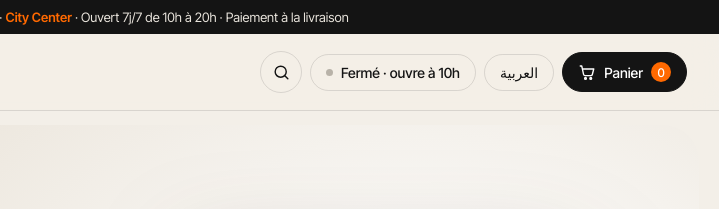
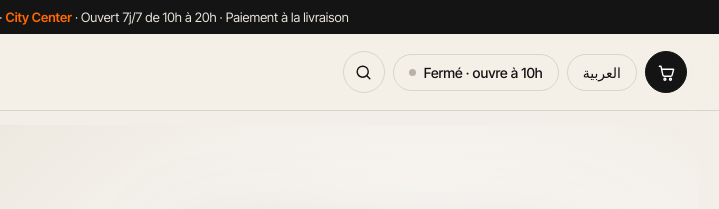
Before and after one commit to aminemkhantar-netizen/mi-housse-tech, a plain HTML site: page index.html in a window 1280 px wide. Shown: the top 209 px of the page, 561-1280 px from the left. Drawn offline with Linux system fonts and the light colour scheme.

Commit message:
En-tête : le panier n'affiche plus que son icône
Le bouton « Panier » devient une simple icône. Le nombre d'articles
s'affiche en petite pastille orange sur l'icône, seulement quand le
panier n'est pas vide.

Co-Authored-By: Claude Opus 5.5 <noreply@anthropic.com>
Claude-Session: https://claude.ai/code/session_01DXeVFx66d3KybMXMHkL9Tb

```diff
--- a/index.html
+++ b/index.html
@@ -65,6 +65,10 @@ button { font: inherit; color: inherit; cursor: pointer; }
 .pill.dark:hover { background: var(--accent); border-color: var(--accent); }
 .count { min-width: 20px; height: 20px; border-radius: 999px; background: var(--accent); color: #fff; font-size: 12px; display: inline-grid; place-items: center; padding: 0 6px; }
 .count.bump { animation: bump .45s; }
+.cart-btn { position: relative; overflow: visible; }
+.cart-btn .count { position: absolute; top: -4px; right: -4px; min-width: 20px; height: 20px; font-size: 11px; line-height: 1; padding: 0 4px; border: 2px solid var(--paper); box-sizing: border-box; }
+.count[hidden] { display: none; }
+html[lang="ar"] .cart-btn .count { right: auto; left: -5px; }
 @keyframes bump { 40% { transform: scale(1.4); } }
 .dot { width: 7px; height: 7px; border-radius: 50%; background: #b8b2a8; }
 .open .dot { background: #2fbf71; box-shadow: 0 0 0 4px rgba(47,191,113,.18); }
@@ -354,7 +358,7 @@ html[lang="ar"] .arr { transform: scaleX(-1); }
       <button class="pill icon-btn" id="searchBtn" type="button" aria-label="Rechercher un produit" aria-expanded="false" aria-controls="q"><svg class="ico" viewBox="0 0 24 24"><circle cx="11" cy="11" r="7"/><path d="m20 20-3.5-3.5"/></svg></button>
       <span class="pill" id="status"><span class="dot"></span><span id="status-t">Ouvert 7j/7 · 10h–20h</span></span>
       <button class="pill" id="langBtn" type="button" lang="ar">العربية</button>
-      <button class="pill dark" id="cartBtn" type="button"><svg class="ico" viewBox="0 0 24 24"><path d="M3 4h2l2.4 11.2a2 2 0 0 0 2 1.6h7.7a2 2 0 0 0 2-1.5L21 8H6"/><circle cx="10" cy="20.5" r="1.2"/><circle cx="17" cy="20.5" r="1.2"/></svg><span>Panier</span><span class="count" id="cartCount">0</span></button>
+      <button class="pill dark icon-btn cart-btn" id="cartBtn" type="button" aria-label="Panier" title="Panier"><svg class="ico" viewBox="0 0 24 24"><path d="M3 4h2l2.4 11.2a2 2 0 0 0 2 1.6h7.7a2 2 0 0 0 2-1.5L21 8H6"/><circle cx="10" cy="20.5" r="1.2"/><circle cx="17" cy="20.5" r="1.2"/></svg><span class="count" id="cartCount">0</span></button>
     </div>
   </div>
 </header>
@@ -642,7 +646,7 @@ html[lang="ar"] .arr { transform: scaleX(-1); }
 
   // Panier
   var cart = []; try { cart = JSON.parse(localStorage.getItem('mht2-panier')) || []; } catch (e) {}
-  function save() { try { localStorage.setItem('mht2-panier', JSON.stringify(cart)); } catch (e) {} var n = cart.reduce(function (s, x) { return s + x.q; }, 0), c = $('cartCount'); c.textContent = n; c.classList.remove('bump'); void c.offsetWidth; c.classList.add('bump'); }
+  function save() { try { localStorage.setItem('mht2-panier', JSON.stringify(cart)); } catch (e) {} var n = cart.reduce(function (s, x) { return s + x.q; }, 0), c = $('cartCount'); c.textContent = n; c.hidden = !n; c.classList.remove('bump'); void c.offsetWidth; c.classList.add('bump'); }
   function addToCart(p, c, v, q, silent) {
     var key = p.nom + '|' + (c ? c.nom : '') + '|' + (v ? v.nom : '');
     var ex = cart.filter(function (x) { return x.k === key; })[0];
```
